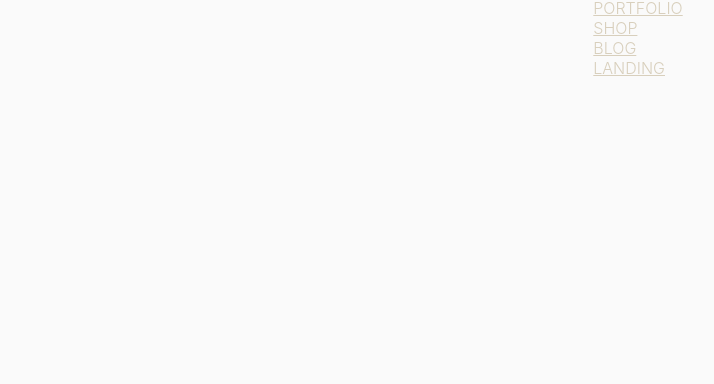
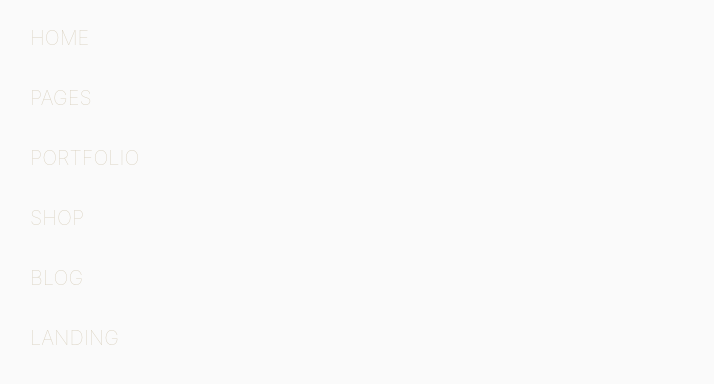
Before and after one commit to andresdarin/architecture-studio, a Next.js app: page / in a window 1280 px wide. Shown: the top 384 px of the page, without its empty margins (2-716 px from the left). Built offline with nearby package versions, Linux system fonts and the light colour scheme.

Commit message:
refactor: Remove autoprefixer dependency and update Tailwind CSS configuration

```diff
--- a/package.json
+++ b/package.json
@@ -11,7 +11,6 @@
     "type-check": "tsc --noEmit"
   },
   "dependencies": {
-    "autoprefixer": "^10.4.21",
     "clsx": "^2.0.0",
     "lucide-react": "^0.400.0",
     "next": "^15.0.0",
--- a/postcss.config.js
+++ /dev/null
@@ -1,4 +0,0 @@
-export const plugins = {
-  '@tailwindcss/postcss': {},
-  autoprefixer: {},
-};
--- /dev/null
+++ b/postcss.config.mjs
@@ -0,0 +1,7 @@
+const config = {
+  plugins: {
+    "@tailwindcss/postcss": {},
+  },
+};
+
+export default config;
--- a/src/app/globals.css
+++ b/src/app/globals.css
@@ -1,8 +1,5 @@
-@tailwind base;
-@tailwind components;
-@tailwind utilities;
+@import "tailwindcss";
 
-/* El resto de tu CSS igual... */
 @import url('https://fonts.googleapis.com/css2?family=Inter:wght@300;400;500;600;700&family=Playfair+Display:wght@400;500;600;700&display=swap');
 
 :root {
@@ -12,7 +9,10 @@
   --color2: #565449;
   --color3: #D8CFBC;
   --color4: #FFFBF4;
-  /* tus otras variables... */
+  --accent-sage: #a8b5a0;
+  --accent-stone: #d6ccc2;
+  --accent-warm: #f5f1eb;
+  --material-wood: #8b7355;
 }
 
 body {
@@ -21,3 +21,11 @@ body {
   font-family: 'Inter', system-ui, -apple-system, sans-serif;
   font-weight: 300;
 }
+
+/* Tipografía */
+.text-display {
+  font-family: 'Playfair Display', serif;
+  font-weight: 500;
+  line-height: 1.1;
+  letter-spacing: -0.02em;
+}
--- a/src/app/page.tsx
+++ b/src/app/page.tsx
@@ -1,10 +1,8 @@
 import HomePage from "@/components/main/HomePage";
-
+import "./globals.css";
 
 export default function Home() {
   return (
-    <div className="font-sans grid grid-rows-[20px_1fr_20px] items-center justify-items-center min-h-screen p-8 pb-20 gap-16 sm:p-20">
-      <HomePage />
-    </div>
+    <HomePage />
   );
 }
--- a/src/components/layout/header/NavLinks.tsx
+++ b/src/components/layout/header/NavLinks.tsx
@@ -11,12 +11,12 @@ const navItems = [
 
 export const NavLinks = () => {
     return (
-        <nav className="flex flex-col items-start gap-3 p-4">
+        <nav className="flex flex-col gap-4 p-4">
             {navItems.map((item) => (
                 <Link
                     key={item.href}
                     href={item.href}
-                    className="text-xl font-thin text-[var(--color3)] p-6 hover:text-[var(--color4)] transition-colors"
+                    className="text-xl font-thin text-[var(--color3)] hover:text-[var(--color4)] transition-colors px-4 py-2 no-underline"
                 >
                     {item.label.toUpperCase()}
                 </Link>
--- /dev/null
+++ b/tailwind.config.js
@@ -0,0 +1,18 @@
+/** @type {import('tailwindcss').Config} */
+module.exports = {
+  content: [
+    './pages/**/*.{js,ts,jsx,tsx,mdx}',
+    './components/**/*.{js,ts,jsx,tsx,mdx}',
+    './app/**/*.{js,ts,jsx,tsx,mdx}',
+    './src/**/*.{js,ts,jsx,tsx,mdx}',
+  ],
+  theme: {
+    extend: {
+      colors: {
+        background: 'var(--background)',
+        foreground: 'var(--foreground)',
+      },
+    },
+  },
+  plugins: [],
+}
```
Also changed, not shown: 1 other file (tests, documents, lock files or other folders).
